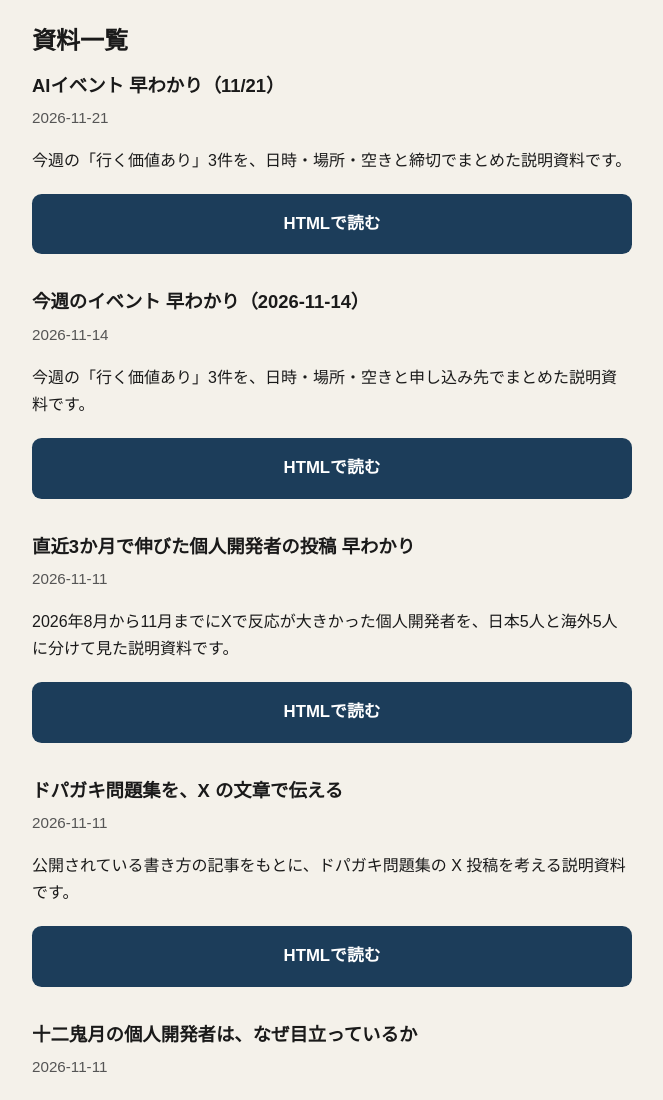
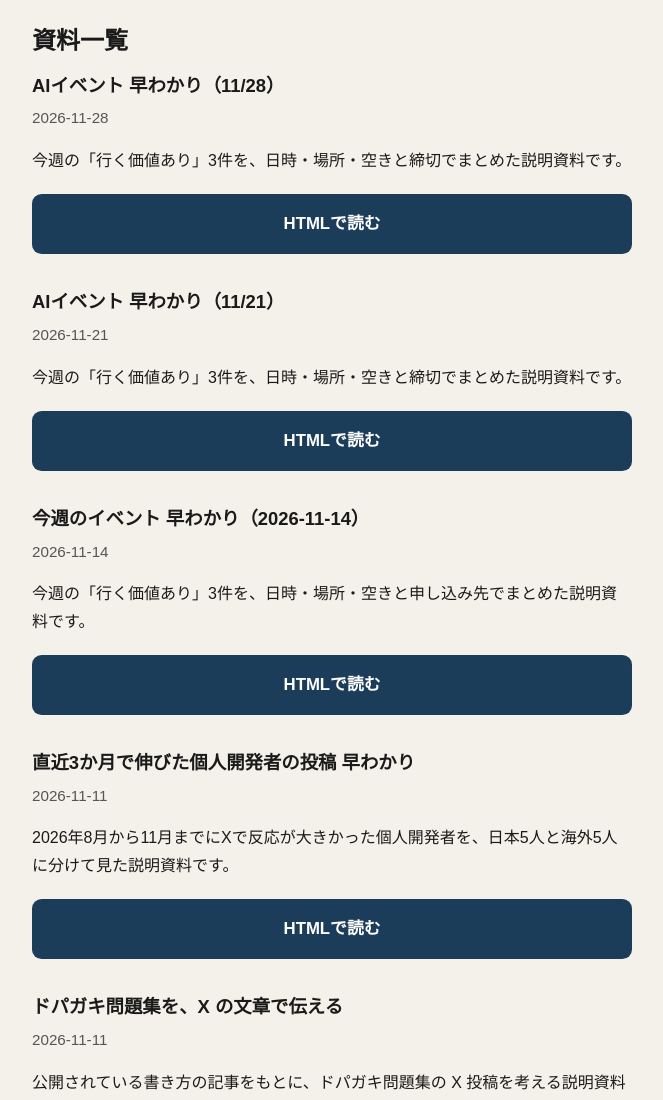
Before and after one commit to shuyaofficial/grokbot-output, a plain HTML site: page index.html in a window 1280 px wide. Shown: the top 1100 px of the page, without its empty margins (308-971 px from the left). Drawn offline with Linux system fonts and the light colour scheme.

Commit message:
index: 2026-11-28 の AIイベント早わかりへのリンクを足す

```diff
--- a/index.html
+++ b/index.html
@@ -48,6 +48,14 @@
 <body>
   <main>
     <h1>資料一覧</h1>
+    <section>
+      <h2>AIイベント 早わかり（11/28）</h2>
+      <p class="date">2026-11-28</p>
+      <p>今週の「行く価値あり」3件を、日時・場所・空きと締切でまとめた説明資料です。</p>
+      <div class="actions">
+        <a class="btn btn-primary" href="2026-11-28_events.html">HTMLで読む</a>
+      </div>
+    </section>
     <section>
       <h2>AIイベント 早わかり（11/21）</h2>
       <p class="date">2026-11-21</p>
```
